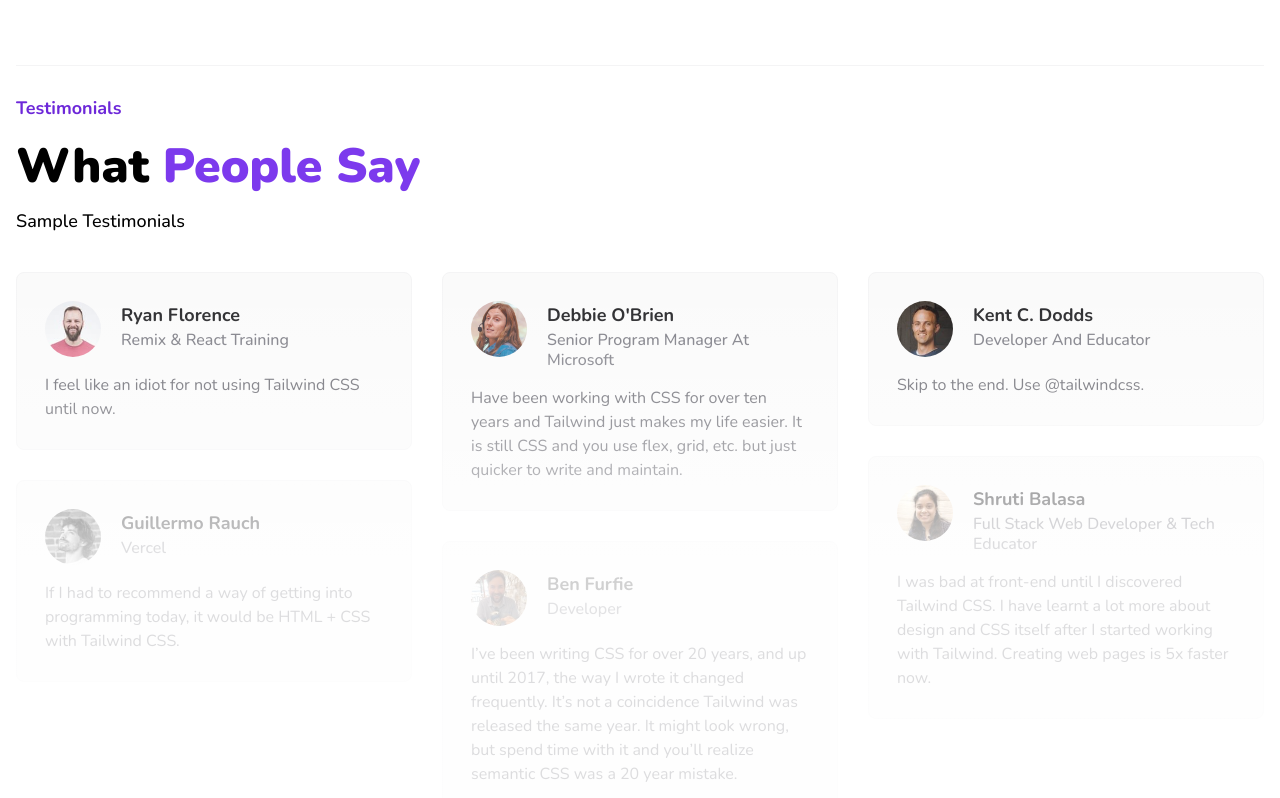
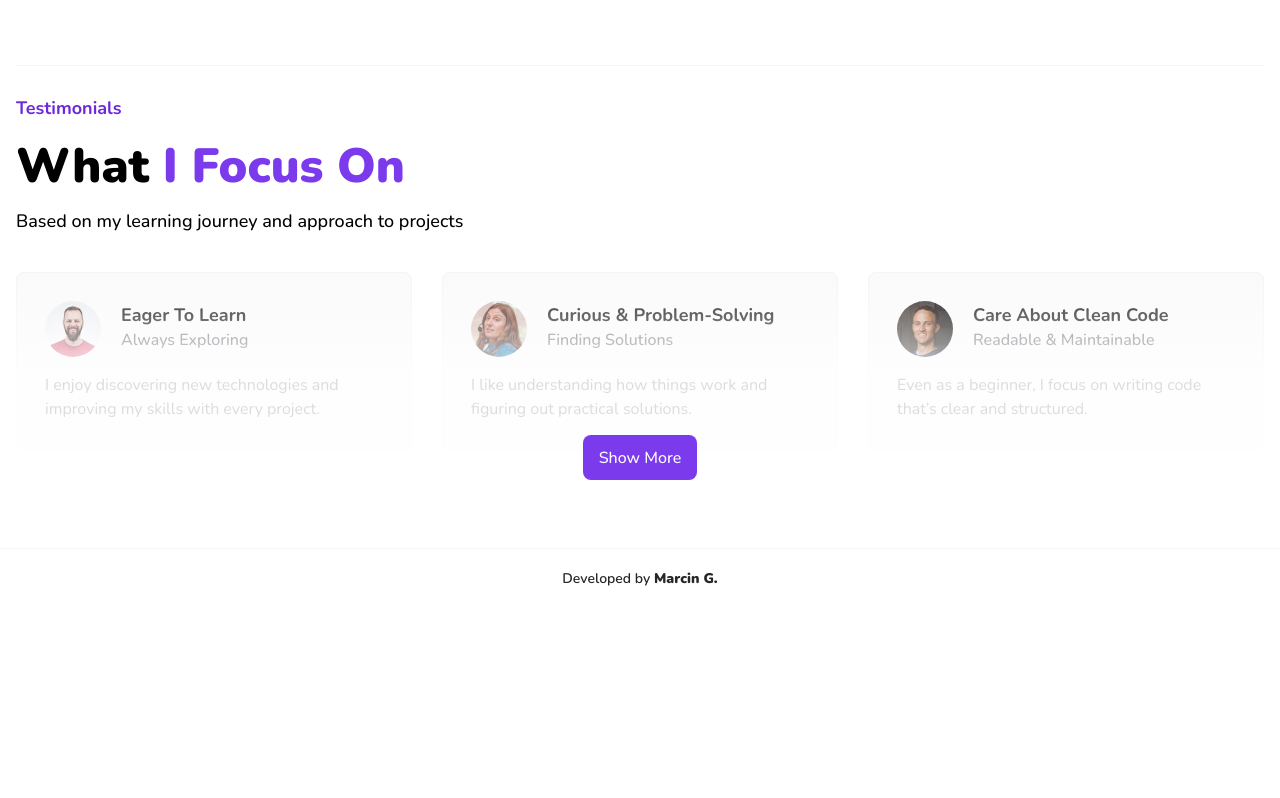
Before and after one commit to mar-g/portfolio-v3-marg, a Next.js app: page / in a window 1280 px wide. Shown: the part 1780-2578 px from the top of the page. After the commit the page ends 2389 px from the top, so only its background shows below. Built offline with nearby package versions, Linux system fonts and the light colour scheme.

Commit message:
commit 31

```diff
--- a/components/Footer.js
+++ b/components/Footer.js
@@ -2,8 +2,8 @@ export default function Footer() {
   return (
     <footer className="border-t border-t-zinc-100 dark:border-t-zinc-800 mt-10">
       <div className="max-w-screen-xl mx-auto px-4 py-5">
-        <p className="text-sm font-semibold text-center text-zinc-800 dark:text-zinc-400 capitalize">
-          developed by <strong className="font-black">Marcin G.</strong>
+        <p className="text-sm font-semibold text-center text-zinc-800 dark:text-zinc-400">
+          Developed by <strong className="font-black">Marcin G.</strong>
         </p>
       </div>
     </footer>
--- a/components/Reviews.js
+++ b/components/Reviews.js
@@ -7,24 +7,24 @@ import Masonry from "react-masonry-css";
 import { useState } from "react";
 
 export default function Reviews() {
-  const [count, setCount] = useState(6);
+  const [count, setCount] = useState(3);
   return (
     <SectionWrapper>
       <Heading>Testimonials</Heading>
       <h1 className="text-3xl md:text-5xl font-black capitalize mt-5">
         what{" "}
         <strong className="text-violet-600 dark:text-zinc-400">
-          people say
+          i focus on
         </strong>
       </h1>
-      <p className="text-lg font-medium w-full lg:w-6/12 mb-10 mt-5 leading-[22px]">
-        Sample Testimonials
+      <p className="text-lg font-medium w-full lg:w-6/12 mb-10 mt-5 leading-[22px] dark:text-zinc-400">
+        Based on my learning journey and approach to projects
       </p>
       <div className="relative w-full">
         {data.length !== count ? (
           <div className="absolute bottom-0 w-full h-full bg-gradient-to-t from-white/80 dark:from-[#121212]/90 from-[50%] to-transparent flex justify-center items-end z-[9999]">
             <button
-              onClick={() => setCount(count + 6)}
+              onClick={() => setCount(count + 3)}
               className="h-[45px] bg-violet-600 text-white rounded-lg font-medium text-base capitalize px-4"
             >
               show more
@@ -61,15 +61,15 @@ export default function Reviews() {
                 </div>
                 <div className="flex-1">
                   <h1 className="font-bold text-lg capitalize text-zinc-900 dark:text-zinc-300">
-                    {rating.name}
+                    {rating.title}
                   </h1>
                   <span className="block mt-[1px] text-base text-zinc-500 dark:text-zinc-300 capitalize font-medium leading-[20px]">
-                    {rating.company}
+                    {rating.subtitle}
                   </span>
                 </div>
               </div>
               <p className="mt-4 text-base text-zinc-600 dark:text-zinc-400">
-                {rating.comment}
+                {rating.text}
               </p>
             </div>
           ))}
--- a/data/reviews.js
+++ b/data/reviews.js
@@ -2,93 +2,44 @@ const data = [
   {
     id: 1,
     image: "/reviews/1.jpg",
-    name: "Ryan Florence",
-    company: "Remix & React Training",
-    comment: "I feel like an idiot for not using Tailwind CSS until now.",
+    title: "Eager to learn",
+    subtitle: "Always exploring",
+    text: "I enjoy discovering new technologies and improving my skills with every project.",
   },
   {
     id: 2,
     image: "/reviews/2.jpg",
-    name: "Debbie O'Brien",
-    company: "Senior Program Manager at Microsoft",
-    comment:
-      "Have been working with CSS for over ten years and Tailwind just makes my life easier. It is still CSS and you use flex, grid, etc. but just quicker to write and maintain.",
+    title: "Curious & problem-solving",
+    subtitle: "Finding solutions",
+    text: "I like understanding how things work and figuring out practical solutions.",
   },
   {
     id: 3,
     image: "/reviews/3.jpg",
-    name: "Kent C. Dodds",
-    company: "Developer and Educator",
-    comment: "Skip to the end. Use @tailwindcss.",
+    title: "Care about clean code",
+    subtitle: "Readable & maintainable",
+    text: "Even as a beginner, I focus on writing code that’s clear and structured.",
   },
   {
     id: 4,
     image: "/reviews/4.jpg",
-    name: "Guillermo Rauch",
-    company: "vercel",
-    comment:
-      "If I had to recommend a way of getting into programming today, it would be HTML + CSS with Tailwind CSS.",
+    title: "Collaborative mindset",
+    subtitle: "Learning together",
+    text: "I enjoy working with others, learning from feedback, and sharing ideas.",
   },
   {
     id: 5,
     image: "/reviews/5.jpg",
-    name: "Ben Furfie",
-    company: "Developer",
-    comment:
-      "I’ve been writing CSS for over 20 years, and up until 2017, the way I wrote it changed frequently. It’s not a coincidence Tailwind was released the same year. It might look wrong, but spend time with it and you’ll realize semantic CSS was a 20 year mistake.",
+    title: "Persistent & dedicated",
+    subtitle: "Step by step",
+    text: "I keep improving and pushing forward, even when challenges arise.",
   },
   {
     id: 6,
     image: "/reviews/6.jpg",
-    name: "Shruti Balasa",
-    company: "Full Stack Web Developer & Tech Educator",
-    comment:
-      "I was bad at front-end until I discovered Tailwind CSS. I have learnt a lot more about design and CSS itself after I started working with Tailwind. Creating web pages is 5x faster now.",
-  },
-  {
-    id: 7,
-    image: "/reviews/7.jpg",
-    name: "Sara Vieira",
-    company: "CodeSandbox",
-    comment:
-      "I have no design skills and with Tailwind I can actually make good looking websites with ease and it's everything I ever wanted in a CSS framework.",
-  },
-  {
-    id: 8,
-    image: "/reviews/8.jpg",
-    name: "Didier Catz",
-    company: "Co-Founder @StyptApp",
-    comment: "Tailwind makes writing code feel like I’m using a design tool.",
-  },
-  {
-    id: 9,
-    image: "/reviews/9.jpg",
-    name: "Pieter Levels",
-    company: "Maker",
-    comment: "I don't use it but if I would use something I'd use Tailwind!",
-  },
-  {
-    id: 10,
-    image: "/reviews/10.jpg",
-    name: 'Bret "The Hitman" Hart',
-    company: "Former WWE Champion",
-    comment: "Tailwind CSS is the greatest CSS framework on the planet.",
-  },
-  {
-    id: 11,
-    image: "/reviews/11.jpg",
-    name: "Sarah Dayan",
-    company: "Staff Software Engineer @Algolia",
-    comment:
-      "Tailwind CSS is bridging the gap between design systems and products. It’s becoming the defacto API for styling.",
-  },
-  {
-    id: 12,
-    image: "/reviews/12.jpg",
-    name: "Greg Sullivan",
-    company: "WordPress Developer",
-    comment:
-      "With Tailwind I can offer my clients faster turnaround times on custom WordPress themes, both for initial builds and for future revisions.",
+    title: "Adaptable & open-minded",
+    subtitle: "Flexible approach",
+    text: "I’m ready to try different methods and adjust based on new knowledge or advice.",
   },
 ];
 export default data;
--- a/next.config.mjs
+++ b/next.config.mjs
@@ -1,4 +1,11 @@
 /** @type {import('next').NextConfig} */
-const nextConfig = {};
+const nextConfig = {
+  output: "export",
+  trailingSlash: true, // dodaje końcowy slash do wszystkich ścieżek
+  images: {
+    unoptimized: true,
+  },
+  assetPrefix: "/", // upewnia się, że wszystkie _next/static są od root
+};
 
 export default nextConfig;
```
Also changed, not shown: 1 other file (tests, documents, lock files or other folders).
